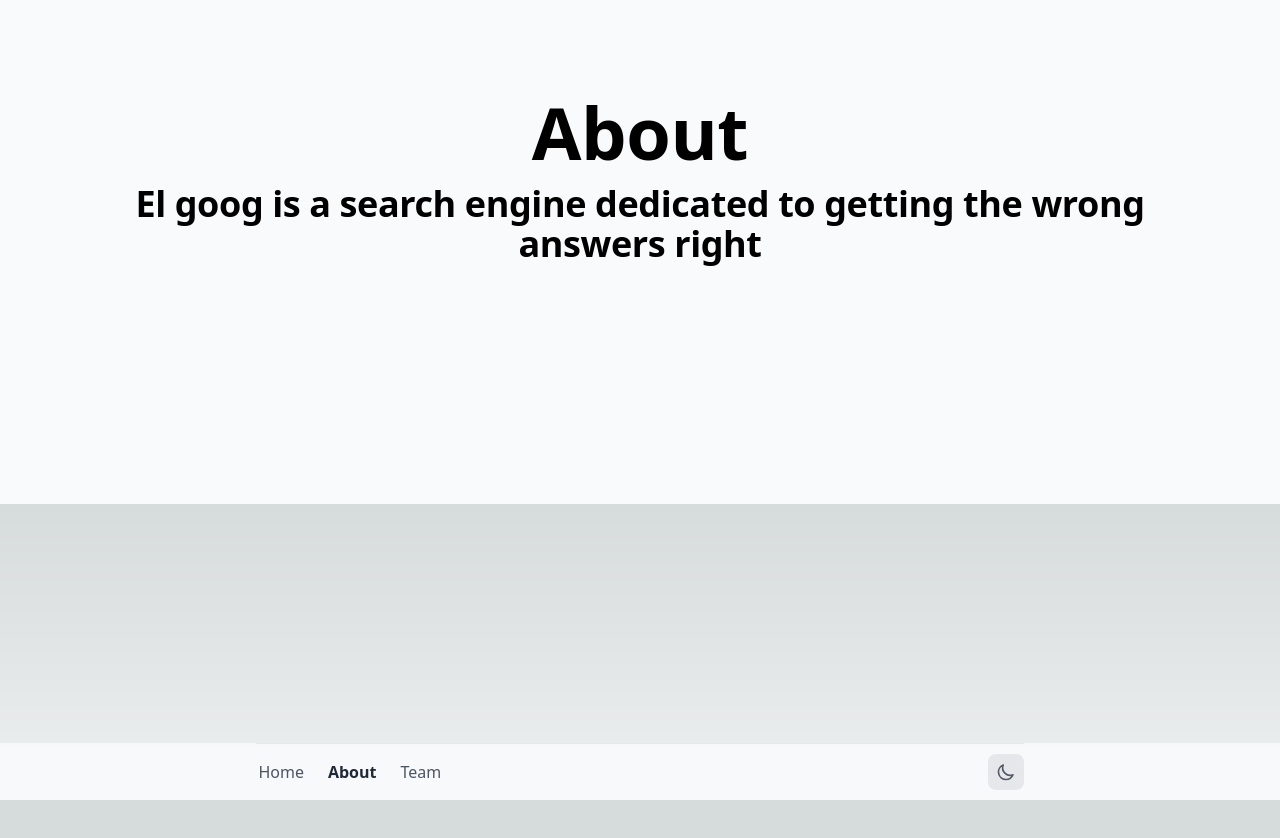
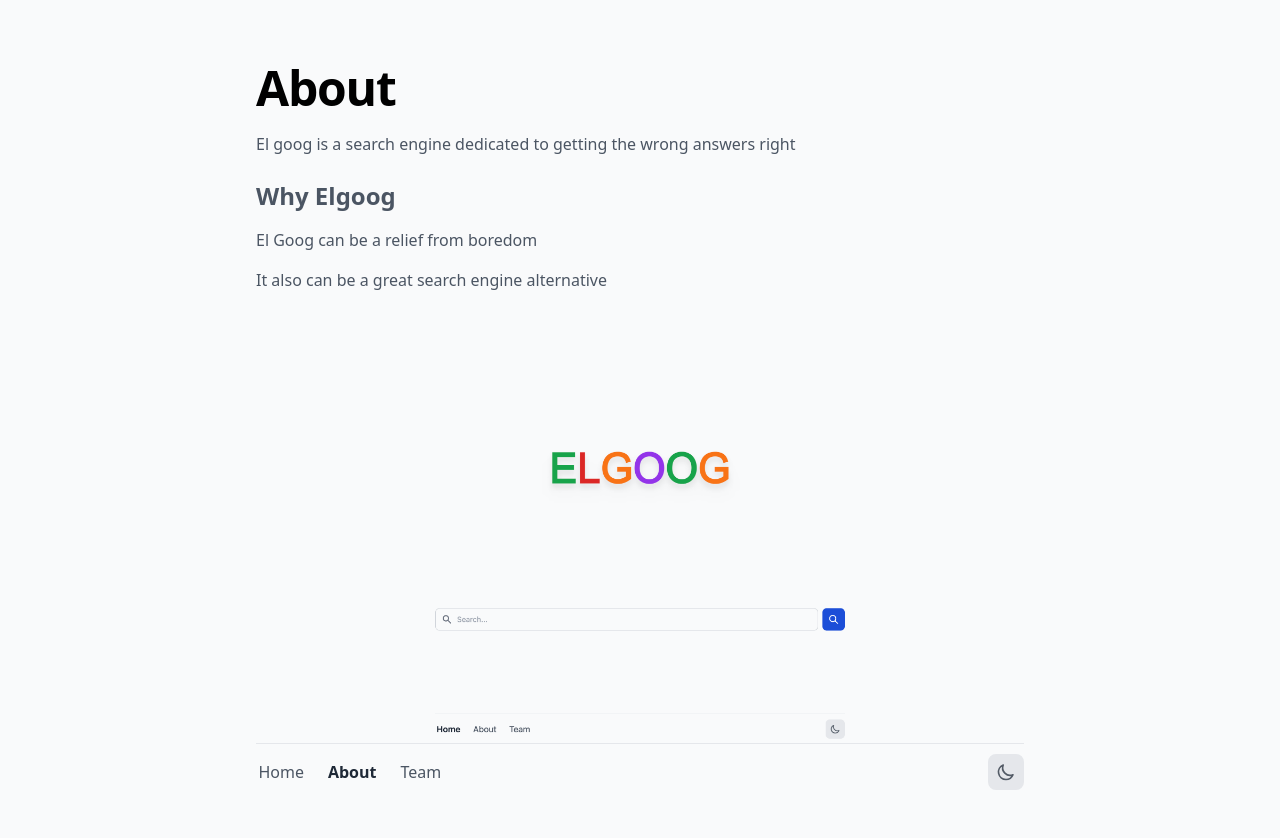
Before and after one commit to Alex-RV/DALY, a Next.js app in the folder daly/: page /about in a window 1280 px wide. Before the commit the page ends 800 px from the top, so only its background shows below. Built offline with nearby package versions, Linux system fonts and the light colour scheme.

Commit message:
about page

```diff
--- a/daly/src/pages/about.tsx
+++ b/daly/src/pages/about.tsx
@@ -1,20 +1,49 @@
 import Container from 'components/Container'
-
+import Image from 'next/image'
 import React from 'react'
 
 export default function about() {
   return (
-    <Container>
-    <div>
-        <div className='bg-[#f9fafb] p-20 dark:bg-[#131415] pb-52'>
-            <div className='flex flex-column justify-center text-center dark:text-[#f9fafb]'>
-                <div className="font-bold  tracking-tight mb-4 text-black dark:text-white">
-                <h1 className='text-5xl md:text-7xl my-4'>About</h1>
-                <p className='text-2xl md:text-4xl my-4'>El goog is a search engine dedicated to getting the wrong answers right</p>
-                </div>
-            </div>
+    <Container
+    title="About – Elgoog"
+    description="About Page">
+      <div className="flex flex-col items-start max-w-3xl mx-auto my-16">
+        <div className='flex flex-row sm:mb-1 mb-5'>
+          <div className='flex flex-col h-full '>
+            <h1 className="font-bold text-3xl md:text-5xl tracking-tight mb-4 text-black dark:text-white">
+            About
+            </h1>
+          </div>
+
+        <div className="w-[80px] sm:w-[250px] ml-5 sm:ml-40 relative justify-self-end mb-8 sm:mb-0 mr-auto">
         </div>
-    </div>
+        </div>
+
+        <div data-aos="fade-up" className="mb-8">
+          <p className="text-gray-600 dark:text-gray-400 mb-6">
+          El goog is a search engine dedicated to getting the wrong answers right
+          </p>
+          <h3 className="text-gray-600 dark:text-gray-400 font-bold text-2xl mb-4">
+          Why Elgoog
+          </h3>
+          <p className="text-gray-600 dark:text-gray-400 mb-4">
+          El Goog can be a relief from boredom
+          </p>
+          <p className="text-gray-600 dark:text-gray-400 mb-4">
+          It also can be a great search engine alternative
+          </p>
+          <Image
+            alt="photo"
+            height={1000}
+            width={1000}
+            src="/screen.png"
+            sizes="30vw"
+            priority
+            className="rounded-full filter"
+          />
+        </div>
+        </div>
+
     </Container>
   )
 }
--- a/daly/src/pages/index.tsx
+++ b/daly/src/pages/index.tsx
@@ -21,7 +21,7 @@ export default function Home() {
   <div className=' pt-60 bg-[#f9fafb] dark:bg-[#131415] '>
         <div className=' pb-72'>
         <div className="flex flex-col justify-center max-w-3xl w-full mx-auto mb-16 border-gray-200 dark:border-gray-700">
-        <div className=''>
+        <div className=' pb-[30%]'>
         <Homepage/>
         </div>
         <div>
```
Also changed, not shown: daly/public/screen.png (added), 1 other file (tests, documents, lock files or other folders).
